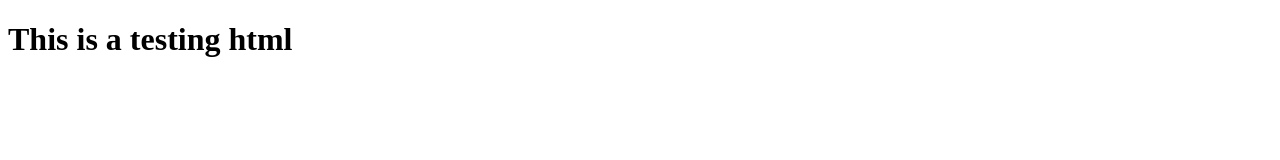
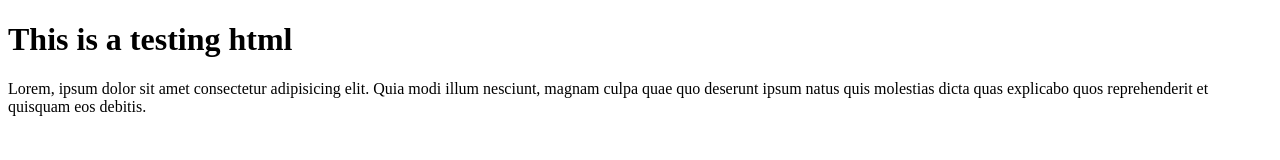
Before and after one commit to kawsar-hussain/git-test, a plain HTML site: page index.html in a window 1280 px wide. Drawn offline with Linux system fonts and the light colour scheme.

Commit message:
added some text

```diff
--- a/index.html
+++ b/index.html
@@ -7,5 +7,7 @@
 </head>
 <body>
     <h1> This is a testing html </h1>
+
+    <p>Lorem, ipsum dolor sit amet consectetur adipisicing elit. Quia modi illum nesciunt, magnam culpa quae quo deserunt ipsum natus quis molestias dicta quas explicabo quos reprehenderit et quisquam eos debitis.</p>
 </body>
 </html>
```
